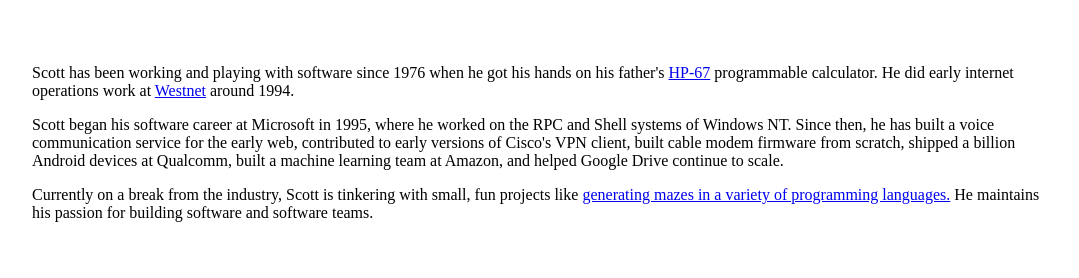
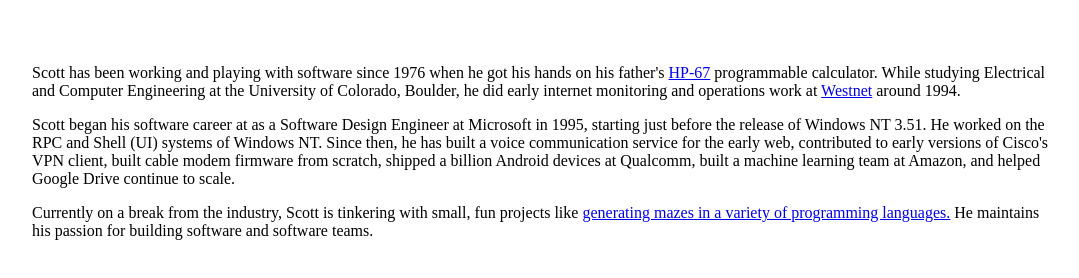
Before and after one commit to scotthal/resume, a website: page bio.html in a window 1280 px wide. Shown: the whole page, without its empty margins (96-1175 px from the left). Drawn offline with Linux system fonts and the light colour scheme.

Commit message:
Clarify education, role at Microsoft

```diff
--- a/bio.html
+++ b/bio.html
@@ -17,16 +17,20 @@
         Scott has been working and playing with software since 1976 when he got
         his hands on his father's
         <a href="https://en.wikipedia.org/wiki/HP-67/97">HP-67</a> programmable
-        calculator. He did early internet operations work at
-        <a href="https://www.westnet.net">Westnet</a> around 1994.
+        calculator. While studying Electrical and Computer Engineering at the
+        University of Colorado, Boulder, he did early internet monitoring and
+        operations work at <a href="https://www.westnet.net">Westnet</a> around
+        1994.
       </p>
       <p>
-        Scott began his software career at Microsoft in 1995, where he worked on
-        the RPC and Shell systems of Windows NT. Since then, he has built a
-        voice communication service for the early web, contributed to early
-        versions of Cisco's VPN client, built cable modem firmware from scratch,
-        shipped a billion Android devices at Qualcomm, built a machine learning
-        team at Amazon, and helped Google Drive continue to scale.
+        Scott began his software career at as a Software Design Engineer at
+        Microsoft in 1995, starting just before the release of Windows NT 3.51.
+        He worked on the RPC and Shell (UI) systems of Windows NT. Since then,
+        he has built a voice communication service for the early web,
+        contributed to early versions of Cisco's VPN client, built cable modem
+        firmware from scratch, shipped a billion Android devices at Qualcomm,
+        built a machine learning team at Amazon, and helped Google Drive
+        continue to scale.
       </p>
       <p>
         Currently on a break from the industry, Scott is tinkering with small,
```
